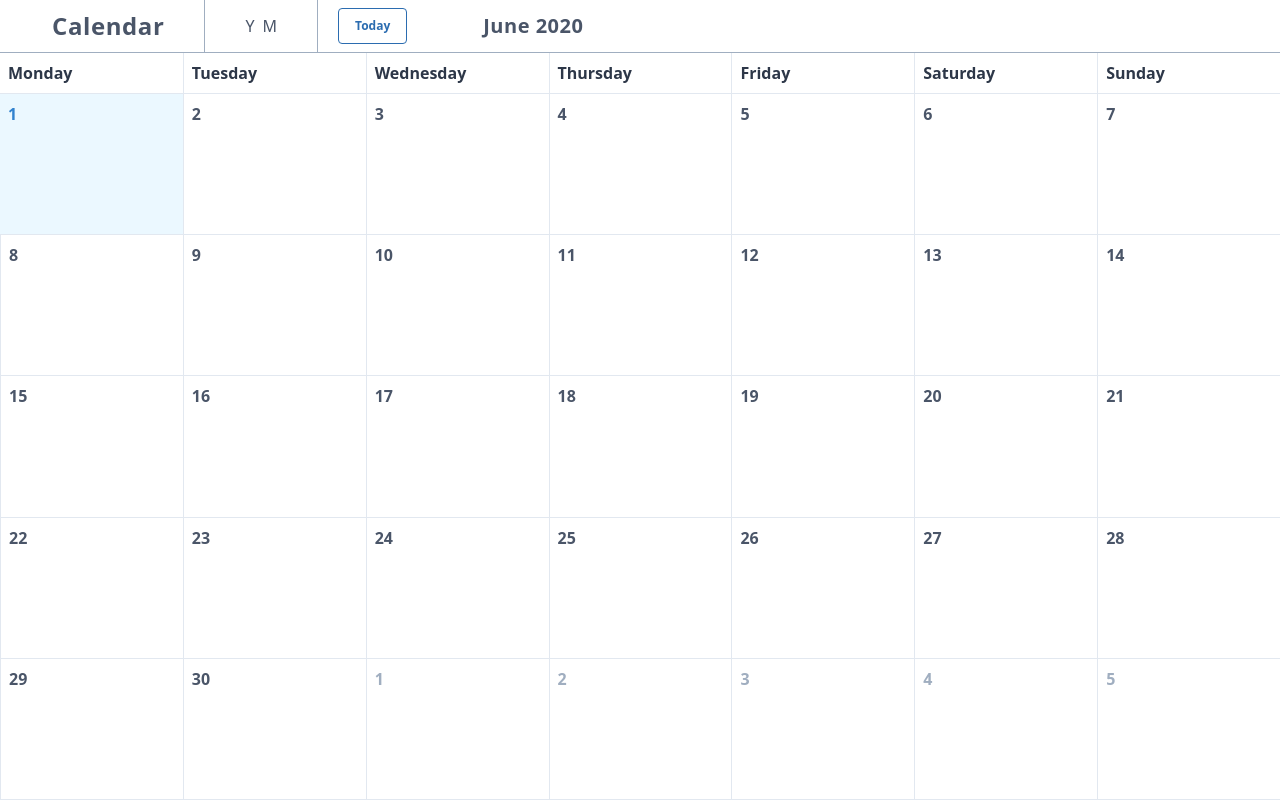
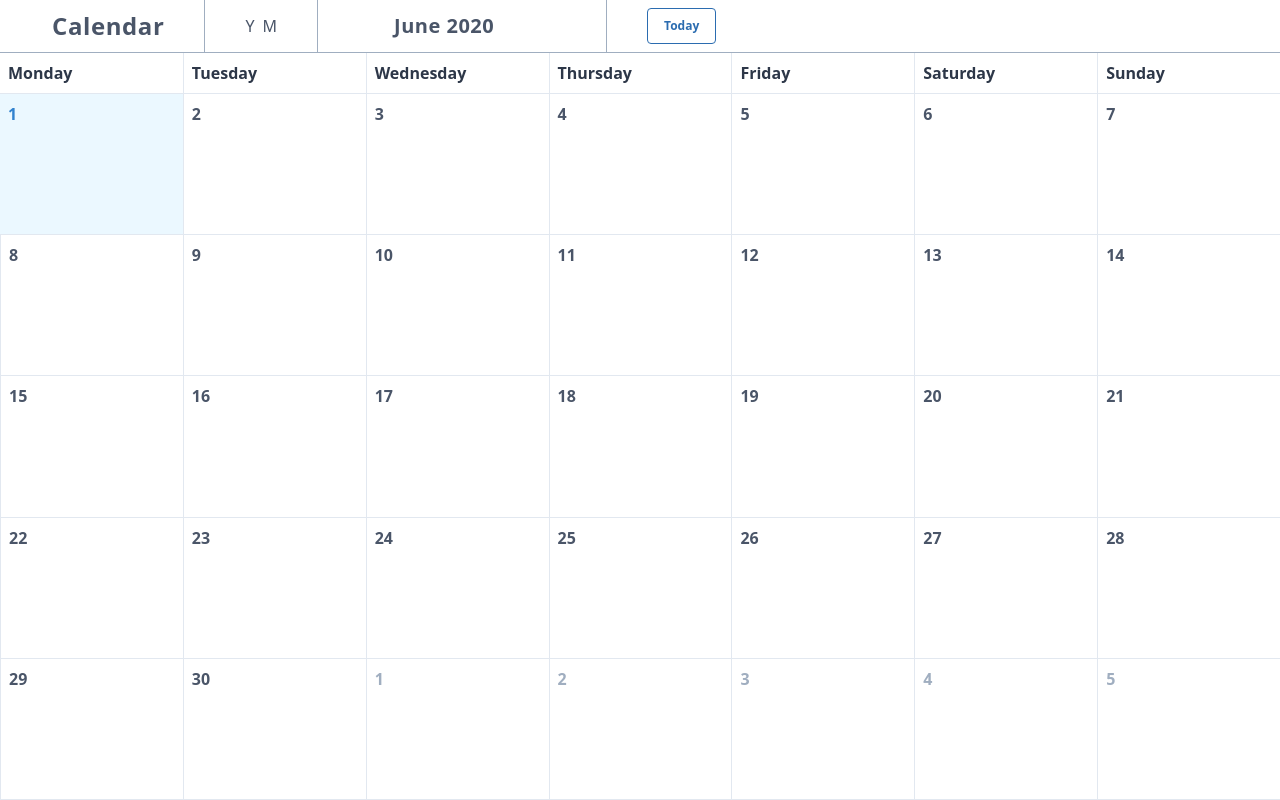
Before and after one commit to beaucouplus/calendar, a React (Create React App) app: page / in a window 1280 px wide. Built offline with nearby package versions, Linux system fonts and the light colour scheme.

Commit message:
add custom header per view > updated menu to make sure width is always the same in ViewMenu

```diff
--- a/src/Header.js
+++ b/src/Header.js
@@ -48,14 +48,7 @@ function Header({
             <Button callBack={() => onSelectView("MonthView")}>M</Button>
           </li>
         </ul>
-        <ul className="flex flex-row h-full items-center align-middle pr-5 ">
-          <li>
-            <OutlineButton callBack={openModal}>Today</OutlineButton>
-            <Modal showModal={showModal} onCloseModal={closeModal}>
-              <DayModal date={today} events={todayEvents} />
-            </Modal>
-          </li>
-        </ul>
+
         <CurrentViewMenu
           currentView={currentView}
           year={year}
@@ -65,6 +58,16 @@ function Header({
           onPreviousMonth={previousMonth}
           onNextMonth={nextMonth}
         />
+      </div>
+      <div className="flex flex-grow">
+        <ul className="flex flex-row h-full items-center align-middle pr-5 ">
+          <li>
+            <OutlineButton callBack={openModal}>Today</OutlineButton>
+            <Modal showModal={showModal} onCloseModal={closeModal}>
+              <DayModal date={today} events={todayEvents} />
+            </Modal>
+          </li>
+        </ul>
       </div>
     </div>
   );
@@ -93,7 +96,7 @@ function CurrentViewMenu({
 
 function ViewMenu({ period, previous, next }) {
   return (
-    <div className="flex space-x-6 h-full items-center align-middle">
+    <div className="flex space-x-6 px-5 h-full items-center align-middle border-r border-gray-500">
       <ul className="flex flex-row space-x-3">
         <li>
           <Button callBack={previous}>
@@ -106,7 +109,7 @@ function ViewMenu({ period, previous, next }) {
           </Button>
         </li>
       </ul>
-      <h2 className="text-xl tracking-wide">{period}</h2>
+      <h2 className="w-48 text-xl tracking-wide ">{period}</h2>
     </div>
   );
 }
```
